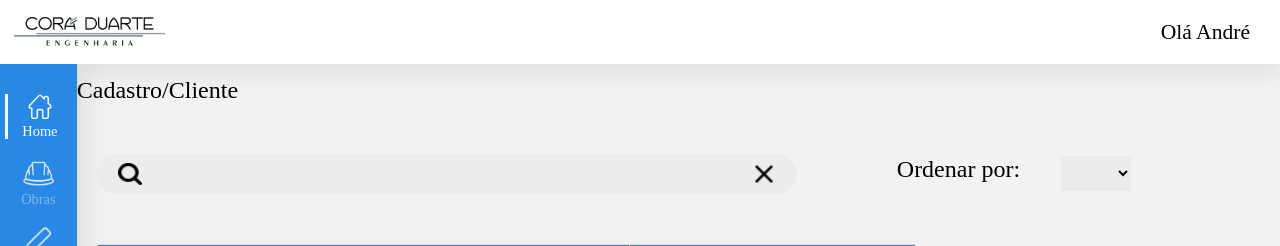
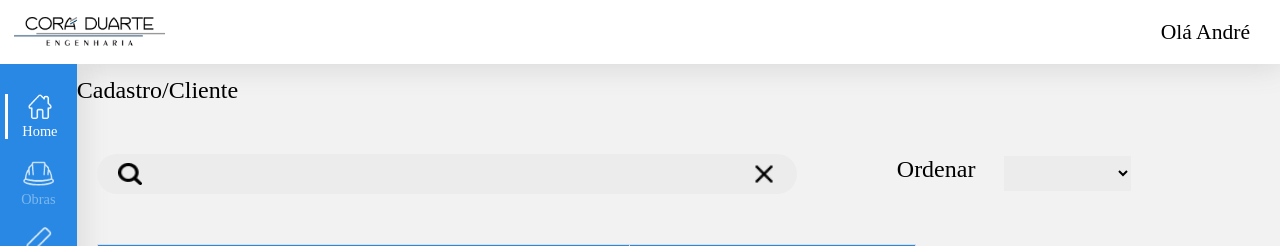
Before and after one commit to dirgogoo/ERP-Obra-Web, a Vue app in the folder frontend/: page /app/cadastro/cliente in a window 1280 px wide. Shown: the top 246 px of the page. Built offline with nearby package versions, Linux system fonts and the light colour scheme; a web font is replaced by a local one.

Commit message:
CSS Refactor

```diff
--- a/frontend/src/components/FilterSelector.vue
+++ b/frontend/src/components/FilterSelector.vue
@@ -22,19 +22,18 @@
 
     #main-container{
         display: flex;
-        justify-content: center;
+        justify-content: space-between;
     }
 
     select{
         border: 0;
         background-color: #ECECEC;
-        width: 100%;
         margin-left:2%;
         height: 35px;
+        width: 65%;
     }
 
     #text-holder{
-        min-width: 160px;
         height: 35px;
     }
 
```
